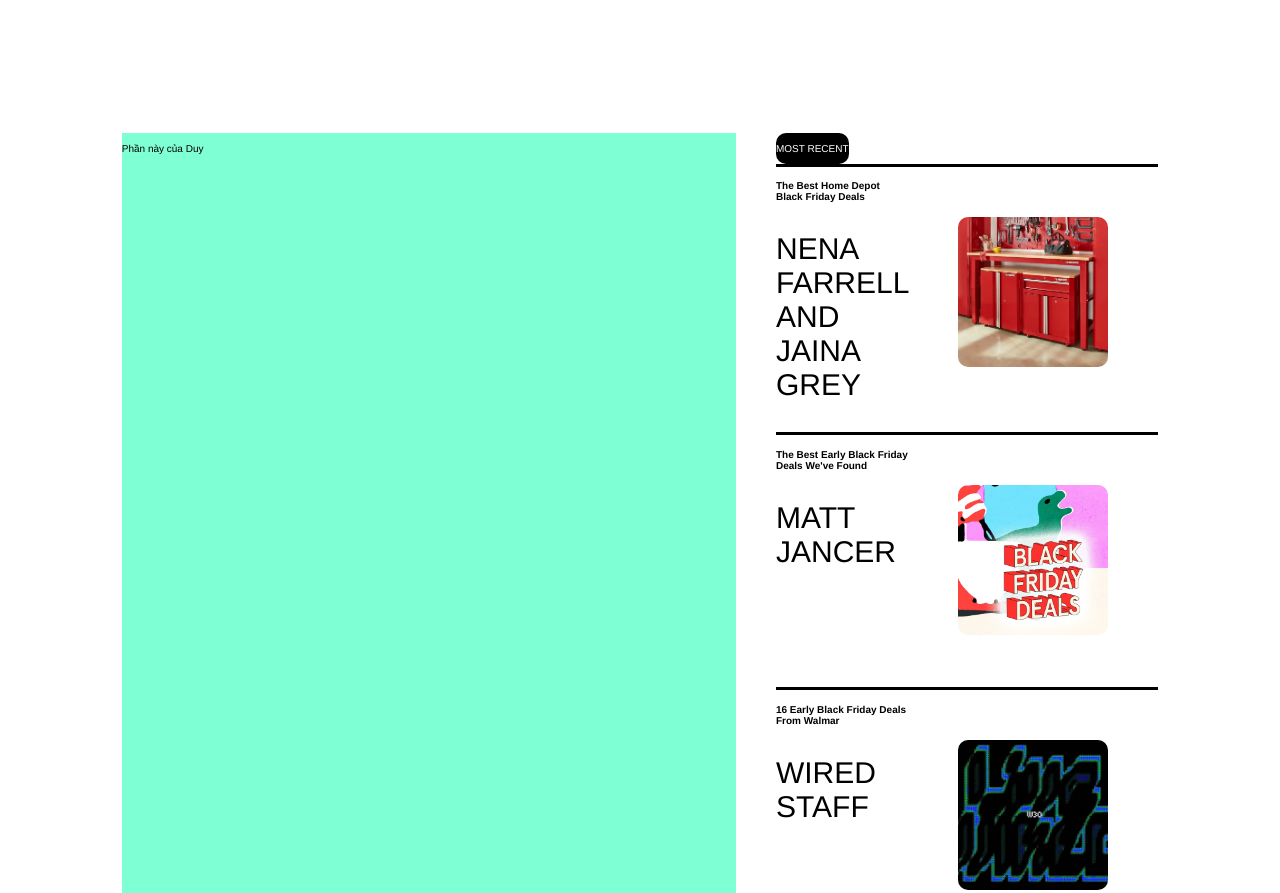
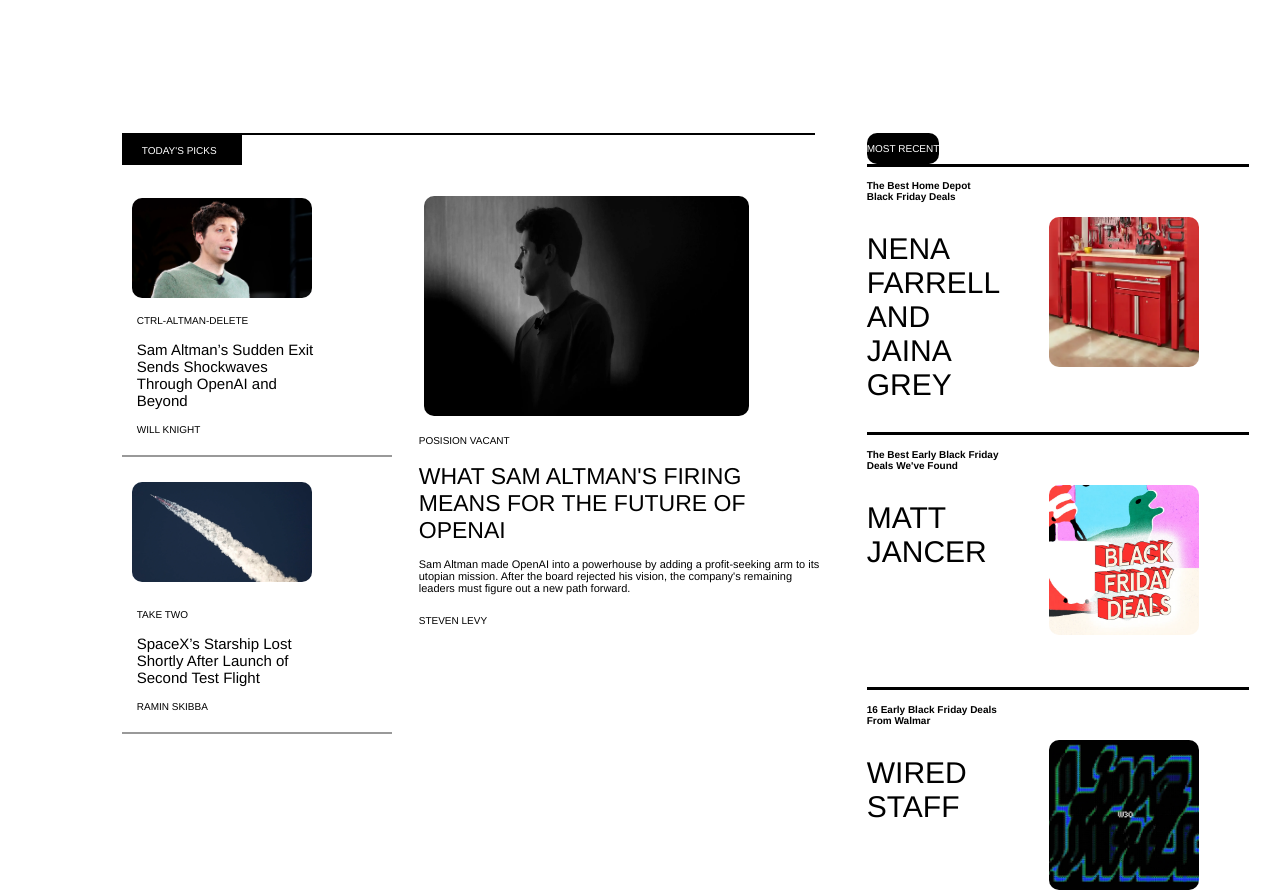
Before and after one commit to Dazh1102/Web_Nhom9, a plain HTML site: page index.html in a window 1280 px wide. Shown: the part 1120-2013 px from the top of the page. Drawn offline with Linux system fonts and the light colour scheme; files whose address does not match are found by name.

Commit message:
lan cuoi

```diff
--- a/Css/style.css
+++ b/Css/style.css
@@ -84,7 +84,114 @@ img {
 
 .Duy-Danh .Duy {
   flex-basis: 70%;
-  background-color: aquamarine;
+}
+.img_1{
+ width: 180px;
+ height: 100px;
+ position: relative;
+ left: -40px;
+ top:-35px;
+}
+.img_2{
+  width:180px;
+  height: 100px;
+  position: relative;
+  left: -40px;
+  top:-45px;
+}
+.img_3{
+  width: 325px;
+  height: 220px;
+  position: relative;
+  top:-37px;
+  left: -30px;
+}
+.container_center{
+ display: flex;
+}
+.header_container{
+width: 100%;
+height: 50px;
+}
+.con_label{
+ width: 120px;
+ height: 30px;
+ background-color: black;
+}
+.header_container::before{
+content: "";
+display: block;
+border: 1.5px solid #000000;
+width: 98%;
+}
+.label{
+color: white;
+position: relative;
+top:10px;
+left: 20px
+}
+.container_left{
+ width: 40%;
+ height: 100%;
+}
+.label_infor{
+  display: block;
+  position: relative;
+  top:-70px;
+  left: 15px;
+}
+.container_left-top{
+
+}
+.container_left-top::after{
+ content: "";
+ display: block;
+ border: 1px solid #999;
+ width: 95%;
+ position: relative;
+ top:-20px;
+}
+.name{
+ display: block;
+ position: relative;
+ top:-40px;
+ left: 15px;
+}
+.link_img1{
+ font-size: 15px;
+ position: relative;
+ top:-55px;
+ left: 15px;
+ color: #000000;
+ text-decoration: none;
+}
+.container_left-bot{
+
+}
+.container_right{
+width: 60%;
+height: 100%;
+}
+.title_img3{
+  font-size: 23px;
+  position: relative;
+  top:-53px;
+  left: 15px;
+  color: black;
+  text-decoration: none;
+}
+.paragraph{
+  font-size: 11px;
+  position: relative;
+  top:-50px;
+  left: 15px;
+
+}
+.link_img1:hover {
+  text-decoration: underline;
+}
+.title_img3:hover{
+  text-decoration: underline;
 }
 /* phần này của Bảo */
 .container_bao{
--- a/index.html
+++ b/index.html
@@ -166,7 +166,36 @@
     </section>
     <section>
       <div class="Duy-Danh">
-        <div class="Duy"><p>Phần này của Duy</p></div>
+        <div class="Duy">
+          <header class="header_container">
+            <div class="con_label">
+                <span class="label">TODAY'S PICKS</span>
+            </div>
+        </header>
+        <div class="container_center">
+            <div class="container_left">
+                <div class="container_left-top">
+                    <img src="Img/img_1.webp" alt="" class="img_1">
+                    <span class="label_infor">CTRL-ALTMAN-DELETE</span>
+                    <a href="" class="link_img1">Sam Altman’s Sudden Exit</br> Sends Shockwaves</br> Through OpenAI and</br> Beyond</a>
+                    <span class="name">WILL KNIGHT</span>
+                </div>
+                <div class="container_left-top">
+                    <img src="Img/img_2.webp" alt="" class="img_2" >
+                    <span class="label_infor">TAKE TWO</span>
+                    <a href="" class="link_img1">SpaceX’s Starship Lost</br> Shortly After Launch of</br> Second Test Flight</a>
+                    <span class="name">RAMIN SKIBBA</span>
+                </div>
+            </div>
+            <div class="container_right">
+                <img src="Img/img_3.webp" alt="" class="img_3">
+                <span class="label_infor">POSISION VACANT</span>
+                <a href="" class="title_img3">WHAT SAM ALTMAN'S FIRING</br> MEANS FOR THE FUTURE OF</br> OPENAI</a>
+                <p class="paragraph" >Sam Altman made OpenAI into a powerhouse by adding a profit-seeking arm to its</br> utopian mission. After the board rejected his vision, the company's remaining</br> leaders must figure out a new path forward.</p>
+                <span class="name">STEVEN LEVY</span>
+            </div>
+        </div>
+        </div>
         <div class="Danh">
           <div class="DanhTitle">
             <div class="DanhTitle-1">
@@ -176,7 +205,6 @@
               <p>&nbsp;</p>
             </div>
           </div>
-
           <article class="Danhdiv-1">
             <div class="Danhdiv">
               <a href=""> <h4>The Best Home Depot Black Friday Deals</h4></a>
```
Also changed, not shown: Img/img_1.webp (added), Img/img_2.webp (added), Img/img_3.webp (added).
